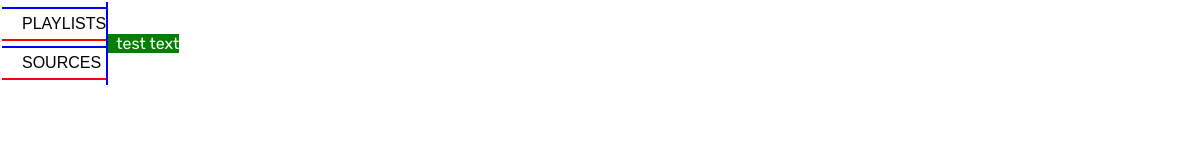
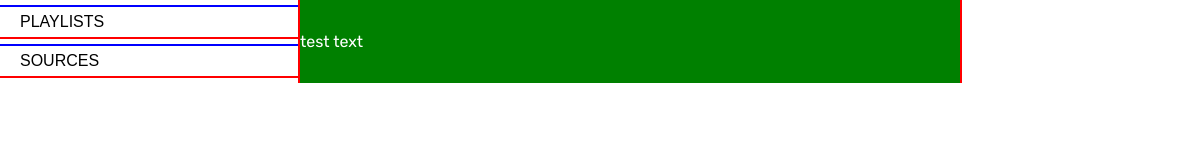
Before and after one commit to 5Stygian/stygian-mp3, an Electron app: page index.html in a window 1200 px wide. Drawn offline with Linux system fonts and the light colour scheme; no server answers.

Commit message:
basic table layout

```diff
--- a/index.html
+++ b/index.html
@@ -23,9 +23,13 @@
 			<td class="main">
 				test text
 			</td>
+			<td class="currentInfo">
+
+			</td>
 		</tr>
 	</table>
 	<!--<p id="info"></p>-->
 </body>
 <script src="./renderer.js"></script>
+<script src="./database.js"></script>
 </html>
--- a/styles/style.scss
+++ b/styles/style.scss
@@ -2,10 +2,10 @@
 | VARIABLES                                              |
 \*======================================================*/
 // misc
-$debug-mode: true;
+$debug-mode: true; // bool
 
 // fonts
-$fontMain: 'Rubik';
+$fontMain: 'Rubik'; // str
 @font-face {
     font-family: 'Rubik';
     font-style: normal;
@@ -24,20 +24,23 @@ body {
 }
 
 body,
-table, tbody, td, tr {
+table, tbody, tr, td {
 	padding: 0px;
 	margin: 0px;
 }
 
+table, tbody, tr, td {
+	border-spacing: 0;
+}
+
+table {
+	width: 100%;
+}
+
 .sideBar {
-    display: inline-block;
-    height: 100%;
-    overflow: hidden;
-	z-index: 2;
+	width: 25%;
 
-	p { margin: 0; }
-
-	@if $debug-mode { border-right: 2px solid blue; }
+	@if $debug-mode { border-right: 2px solid red; }
 
 	>.element {
 		background-color: white;
@@ -66,9 +69,10 @@ table, tbody, td, tr {
 .main {
 	color: white;
 	background-color: green;
-	padding-left: 8px;
-	overflow: hidden;
-	display: inline-block;
-	height: 100%;
-	z-index: 1;
 }
+
+.currentInfo {
+	width: 20%;
+
+	@if $debug-mode { border-left: 2px solid red; }
+}
```
Also changed, not shown: styles/style.css, 1 other file.
